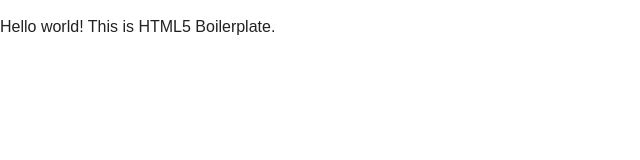
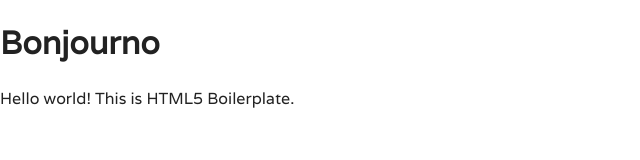
Before and after one commit to Marie-Szam/mariesboilerplate, a plain HTML site: page index.html in a window 1280 px wide. Shown: the whole page, without its empty margins (0-640 px from the left). Drawn offline with nearby package versions, Linux system fonts and the light colour scheme; files that its build step writes are made by us from their sources; files whose address does not match are found by name.

Commit message:
included fonts

```diff
--- a/assets/css/main.scss
+++ b/assets/css/main.scss
@@ -64,7 +64,13 @@ textarea {
    ========================================================================== */
 
 
+p {
+  font-family: 'Varela', sans-serif;
+}
 
+h1 {font-family: 'Varela', sans-serif;
+font-weight: bold;
+}
 
 
 
--- a/index.html
+++ b/index.html
@@ -4,6 +4,7 @@
 <!--[if IE 8]>         <html class="no-js lt-ie9"> <![endif]-->
 <!--[if gt IE 8]><!--> <html class="no-js"> <!--<![endif]-->
     <head>
+        <link href='http://fonts.googleapis.com/css?family=Varela' rel='stylesheet' type='text/css'>
         <meta charset="utf-8">
         <meta http-equiv="X-UA-Compatible" content="IE=edge,chrome=1">
         <title></title>
@@ -20,6 +21,7 @@
             <p class="browsehappy">You are using an <strong>outdated</strong> browser. Please <a href="http://browsehappy.com/">upgrade your browser</a> to improve your experience.</p>
         <![endif]-->
 
+        <h1>Bonjourno</h1>
         <p>Hello world! This is HTML5 Boilerplate.</p>
 
         <script src="http://ajax.googleapis.com/ajax/libs/jquery/1.11.0/jquery.min.js"></script>
```
